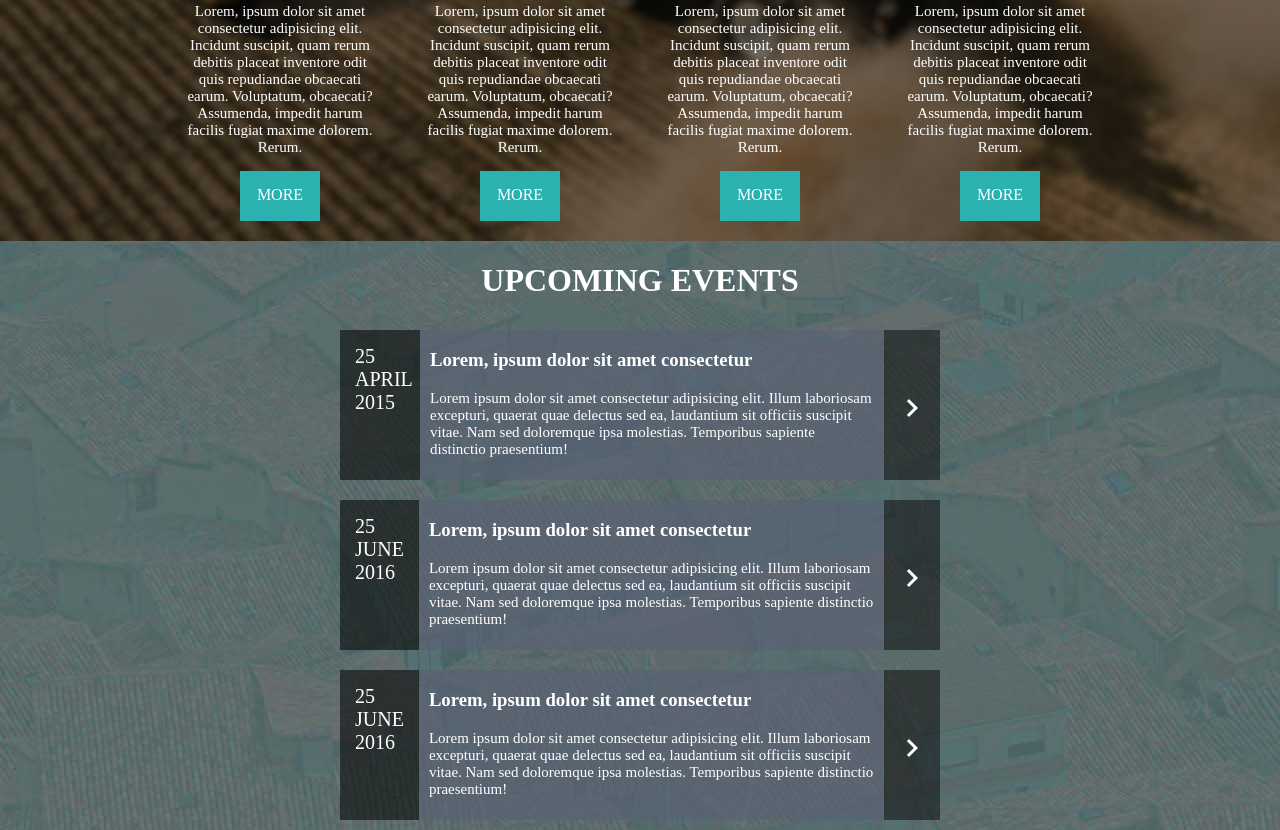
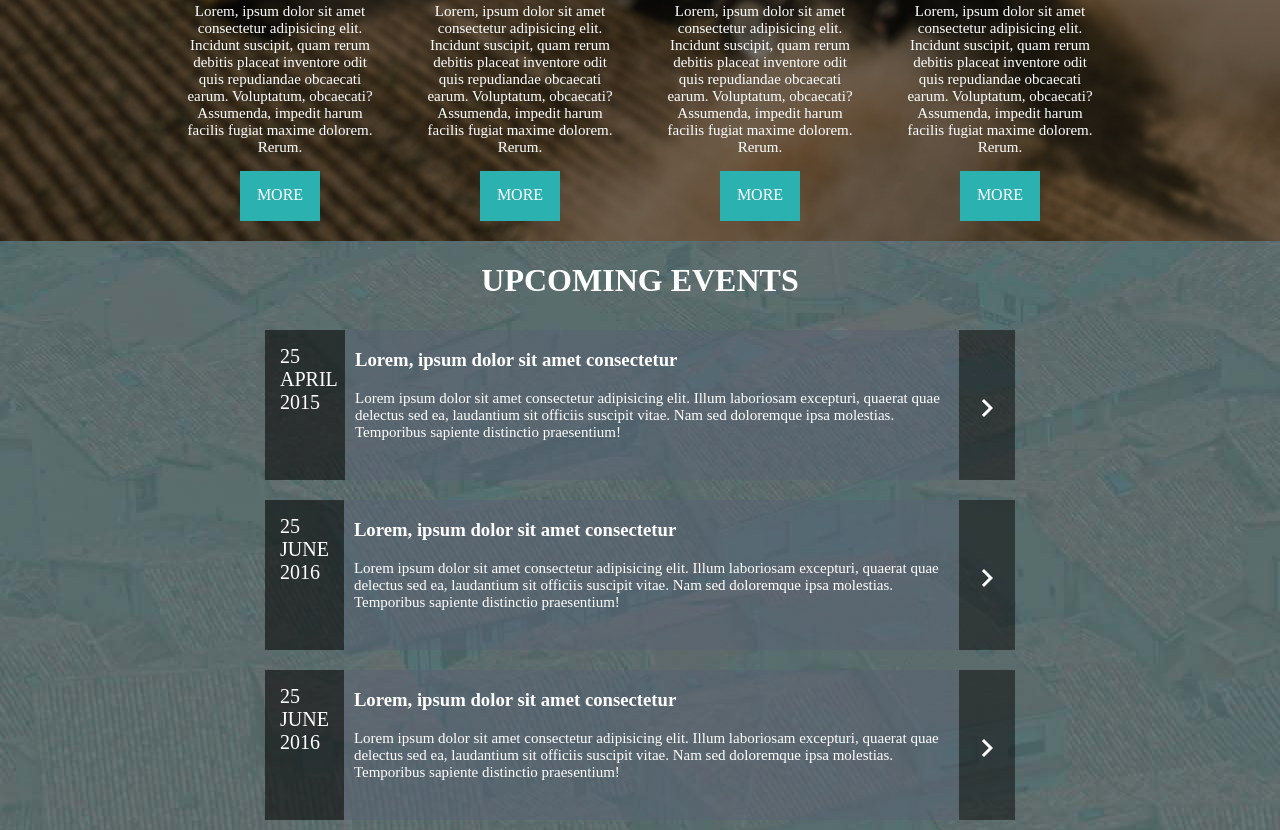
Before and after one commit to Svitovan/flex, a plain HTML site: page index.html in a window 1280 px wide. Shown: the part 660-1490 px from the top of the page. Drawn offline with Linux system fonts and the light colour scheme.

Commit message:
some changed...

```diff
--- a/css/main.css
+++ b/css/main.css
@@ -73,13 +73,13 @@ p {
     position: relative;
 }
 
-.romb {
-    /* width: 200px;
-    height: 200px; */
-    /* border: 1px rgb(42, 44, 37) solid;
+/* .romb {
+     width: 200px;
+    height: 200px;
+    border: 1px rgb(42, 44, 37) solid;
     margin: 20px auto;
-    transform: rotate(45deg); */
-}
+    transform: rotate(45deg);
+} */
 
 .button {
     background-color: rgb(44, 177, 177);
@@ -110,7 +110,7 @@ p {
 }
 
 .events {
-    width: 600px;
+    width: 750px;
     height: 150px;
     margin: 10px;
 
@@ -126,11 +126,12 @@ p {
         background-color: rgba(8, 8, 8, 0.589);
         font-size: 20px;
         width: 50px;
+
     }
 
     .event_description {
         padding: 0px 10px 30px 10px;
-        background-color:rgba(88, 97, 116, 0.623);
+        background-color:rgba(88, 97, 116, 0.459);
     }
 
     .next {
```
Also changed, not shown: index.html (indentation only).
